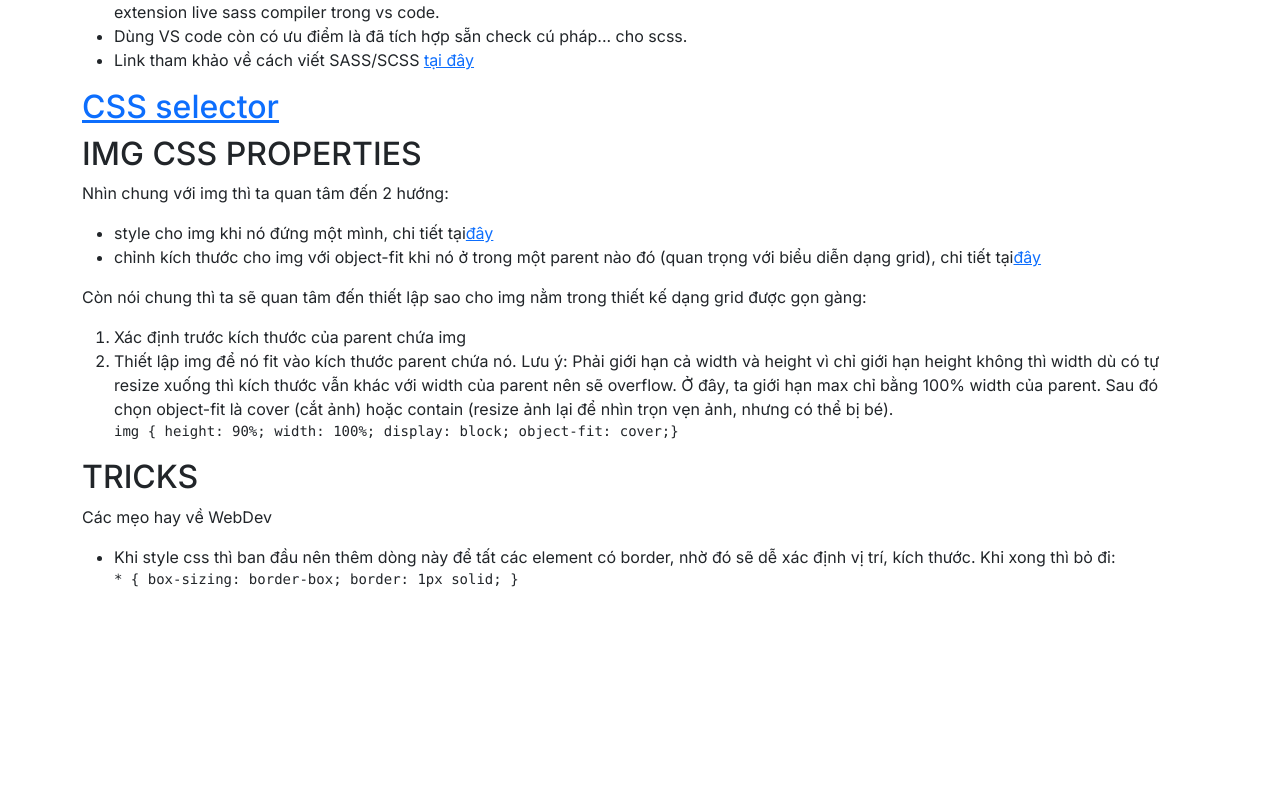
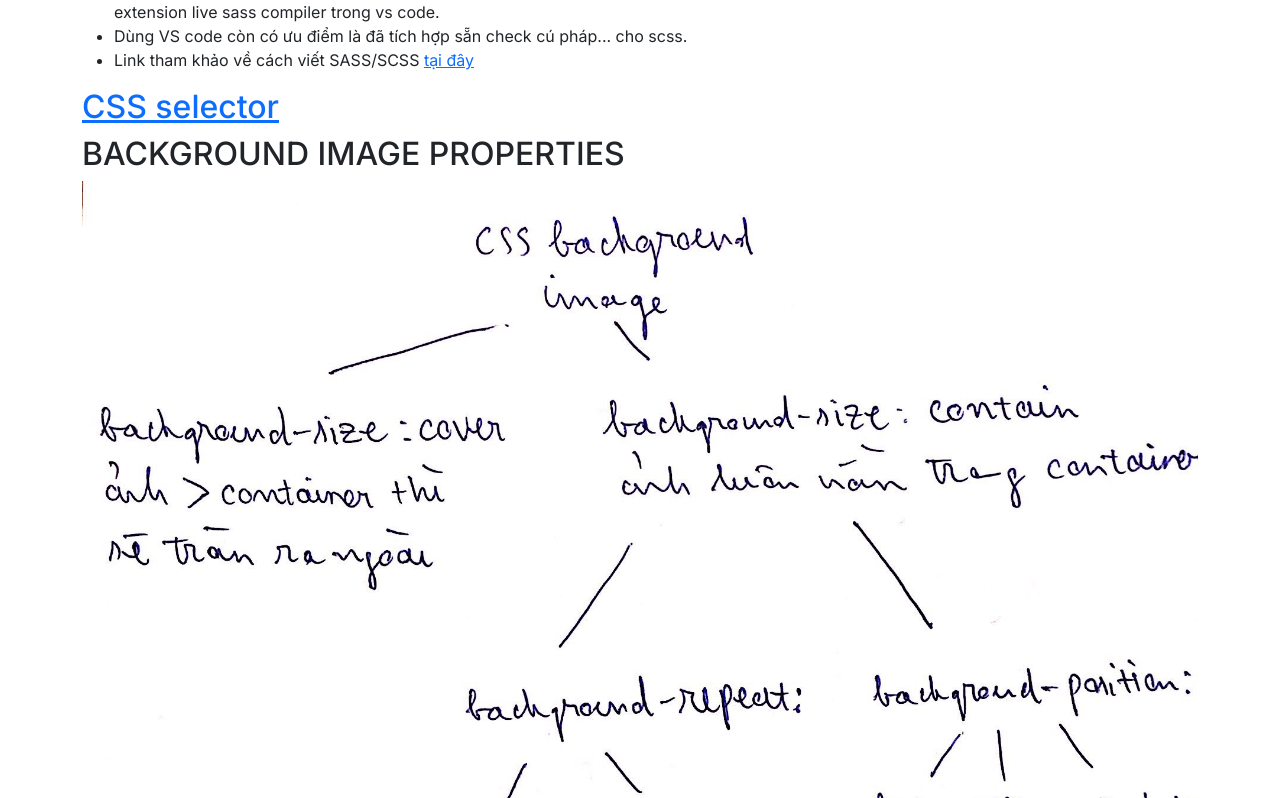
Before and after one commit to zephyrus1009/webdev, a Next.js app: page /css_tutorial in a window 1280 px wide. Shown: the part 342-1140 px from the top of the page. Before the commit the page ends 948 px from the top, so only its background shows below. Built offline with nearby package versions, Linux system fonts and the light colour scheme.

Commit message:
add css background properties

```diff
--- a/app/css_tutorial/page.jsx
+++ b/app/css_tutorial/page.jsx
@@ -1,5 +1,6 @@
 import React from 'react'
 import CodeSnippet from '@/components/CodeSnippet';
+import { Image } from 'react-bootstrap';
 const css_tutorial = () => {
 
   return (
@@ -22,7 +23,8 @@ const css_tutorial = () => {
             >CSS selector</a
           >
         </h2>
-
+<h2>BACKGROUND IMAGE PROPERTIES</h2>
+<Image fluid src='images/css background mindmap.jpg'/>
         <h2>IMG CSS PROPERTIES</h2>
         <p>Nhìn chung với img thì ta quan tâm đến 2 hướng:</p>
         <ul>
```
Also changed, not shown: public/images/css background mindmap.jpg (added).
